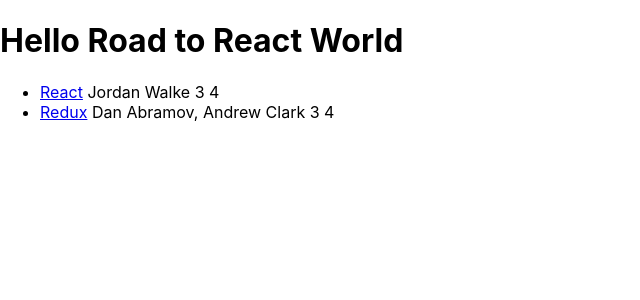
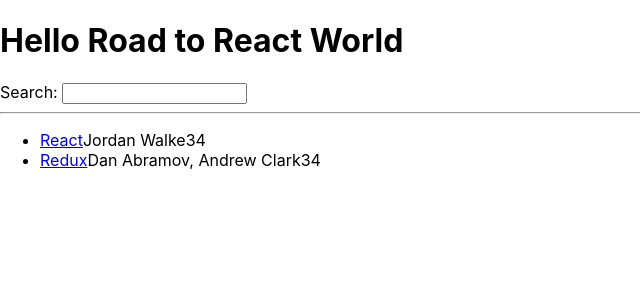
Before and after one commit to thedigitalchief/road-to-react, a React (Create React App) app: page / in a window 1280 px wide. Shown: the top 300 px of the page, without its empty margins (0-640 px from the left). Built offline with nearby package versions, Linux system fonts and the light colour scheme.

Commit message:
added more properties

```diff
--- a/src/App.js
+++ b/src/App.js
@@ -30,7 +30,11 @@
 
     <div>
       <h1> Hello {title} World </h1>
-    <List list = {stories} />
+
+      <Search />
+      <hr />
+      <List list = {stories} />
+
     </div>
   );
 };
@@ -56,12 +60,14 @@
   <ul>
     {props.list.map((item) => (
 
-      <li key = {item.objectID}>
+    <Item key={item.objectID} item={item} />
+
+      /* <li key = {item.objectID}>
         <span> <a href = {item.url} > {item.title}</a> </span>
         <span> {item.author} </span>
         <span> {item.num_comments} </span>
         <span> {item.points} </span>
-      </li>
+      </li>*/
 
     ))}
 
```
